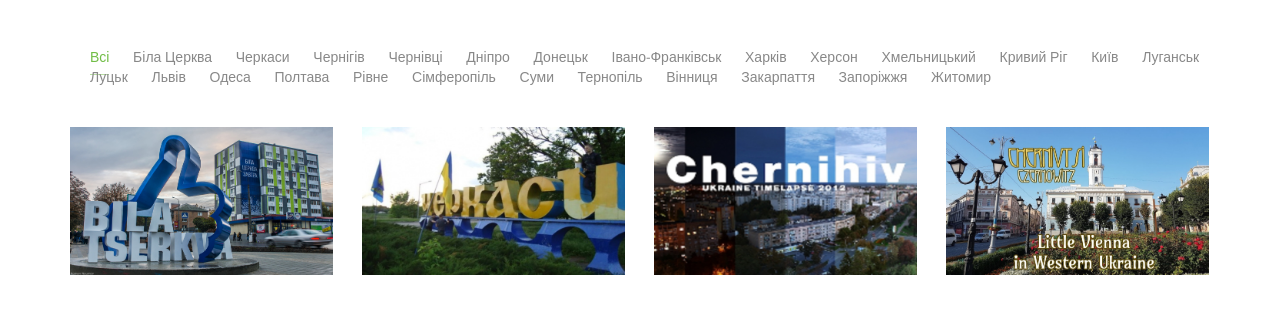
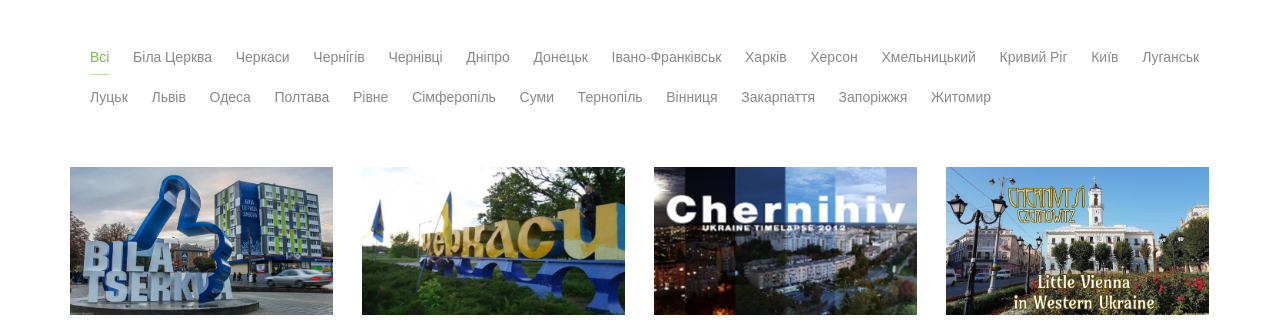
Before and after one commit to DInnaD/doptica, a website: page index.html in a window 1280 px wide. Shown: the part 480-800 px from the top of the page. Drawn offline with nearby package versions, Linux system fonts and the light colour scheme.

Commit message:
Update style.css

```diff
--- a/css/style.css
+++ b/css/style.css
@@ -240,6 +240,7 @@ ul.cat li {
 ol.type li {
 	display: inline-block;
 	margin-left: 20px;
+	margin-bottom: 20px;
 }
 ol.type li a {
 	color: #888;
@@ -289,7 +290,6 @@ ol.type li a:hover {
 	margin-bottom: 30px;
 }
 .portfolio-item .hover-bg {
-	height: 200px;
 	overflow: hidden;
 	position: relative;
 }
```
